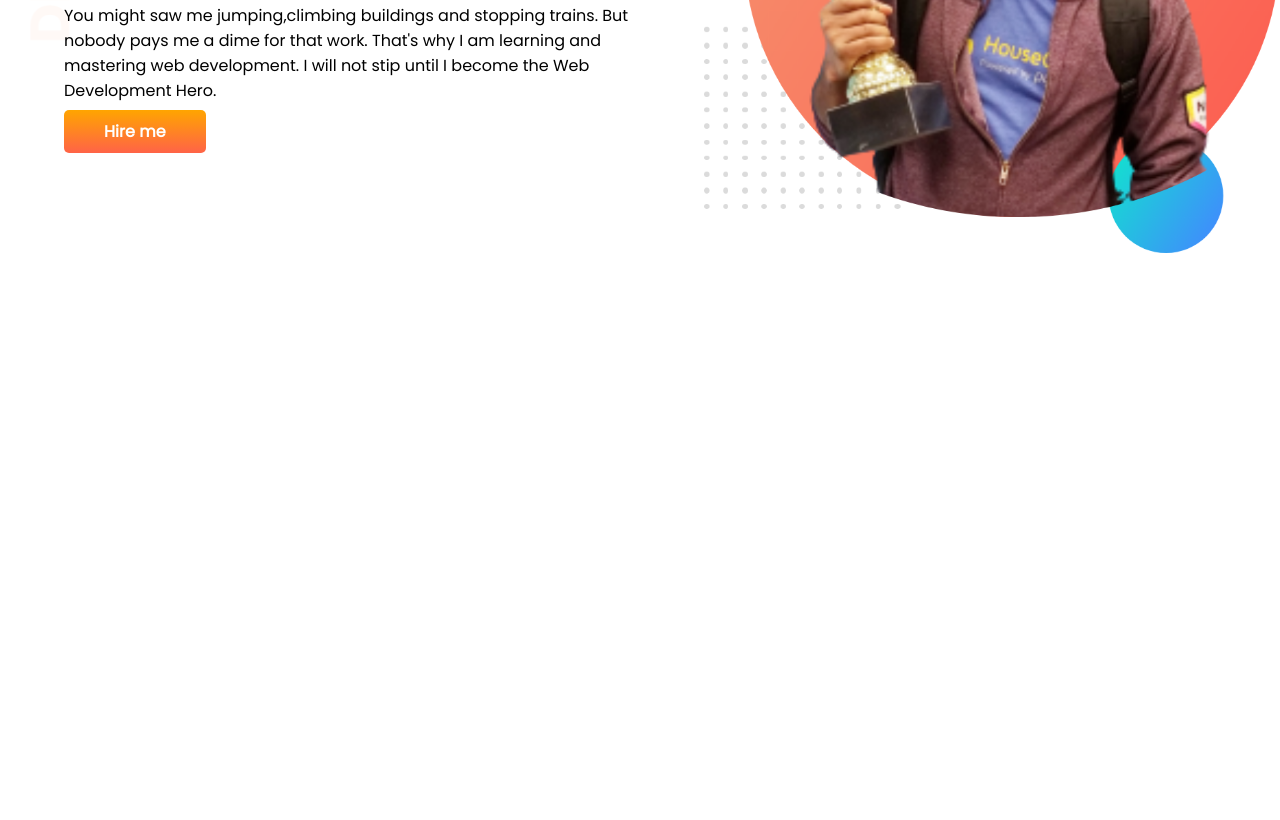
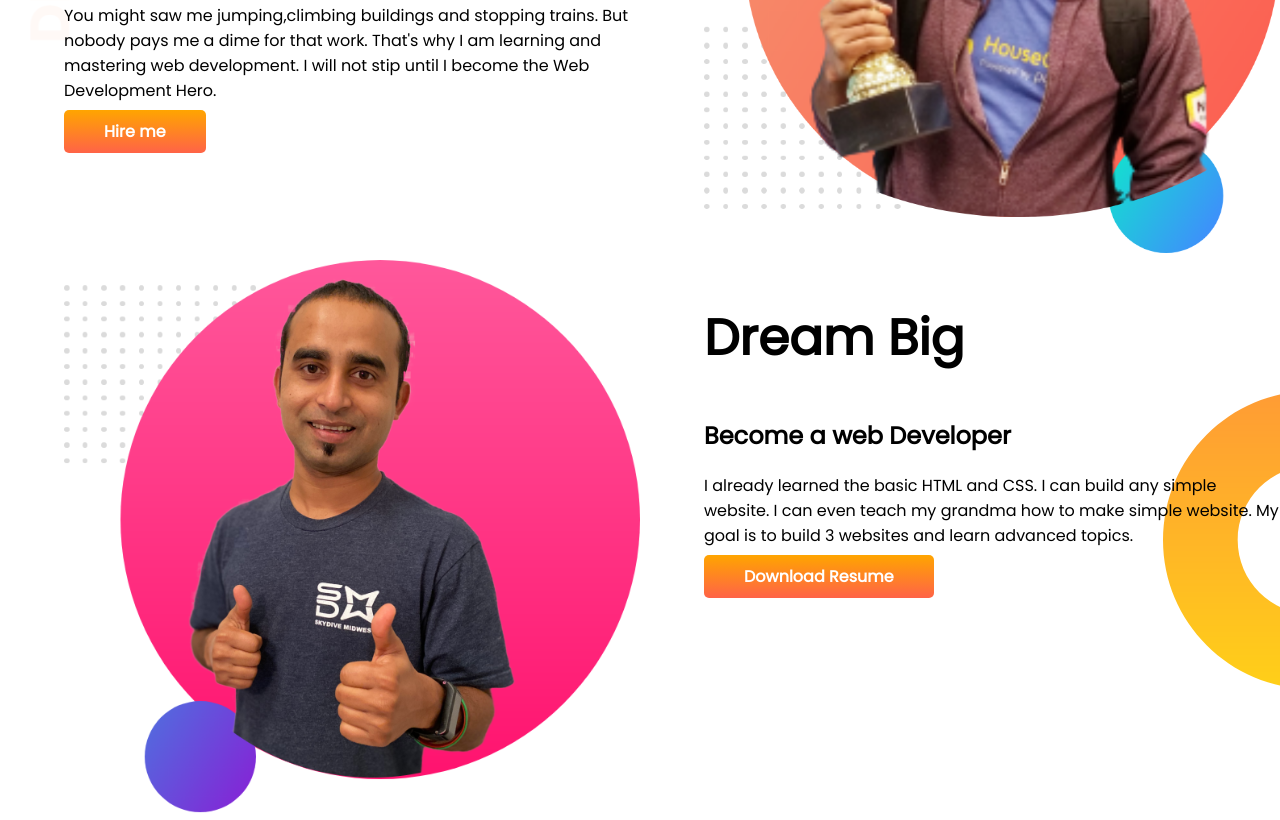
Before and after one commit to Bashir63/developer-portfolio, a plain HTML site: page index.html in a window 1280 px wide. Shown: the part 319-1139 px from the top of the page. Before the commit the page ends 800 px from the top, so only its background shows below. Drawn offline with Linux system fonts and the light colour scheme.

Commit message:
dream-big

```diff
--- a/index.html
+++ b/index.html
@@ -28,6 +28,19 @@
         <img src="images/Jhankar-pic-with-bg.png" alt="">
     </div>
  </section>
+ <section class="dream-big">
+     <div class="half-width">
+         <img src="images/jhankar2.png" alt="">
+     </div>
+     <div class="half-width">
+         <h1>Dream Big</h1>
+         <h2>Become a web Developer</h2>
+         <p>I already learned the basic HTML and CSS. I can build any simple website. I can even teach my grandma how to make simple
+        website. My goal is to build 3 websites and learn advanced topics.</p>
+        <a class="link-button" target="_blank" href="https://www.linkedin.com">Download Resume</a>
+     </div>
+
+ </section>
 
 </body>
 </html>
--- a/style.css
+++ b/style.css
@@ -34,3 +34,8 @@ section{
     background-image: url(images/top-banner.png);
     background-repeat: no-repeat;
 }
+.dream-big{
+    background-image:url(images/dream-bg.png);
+    background-repeat:no-repeat;
+    background-position: right;
+}
```
